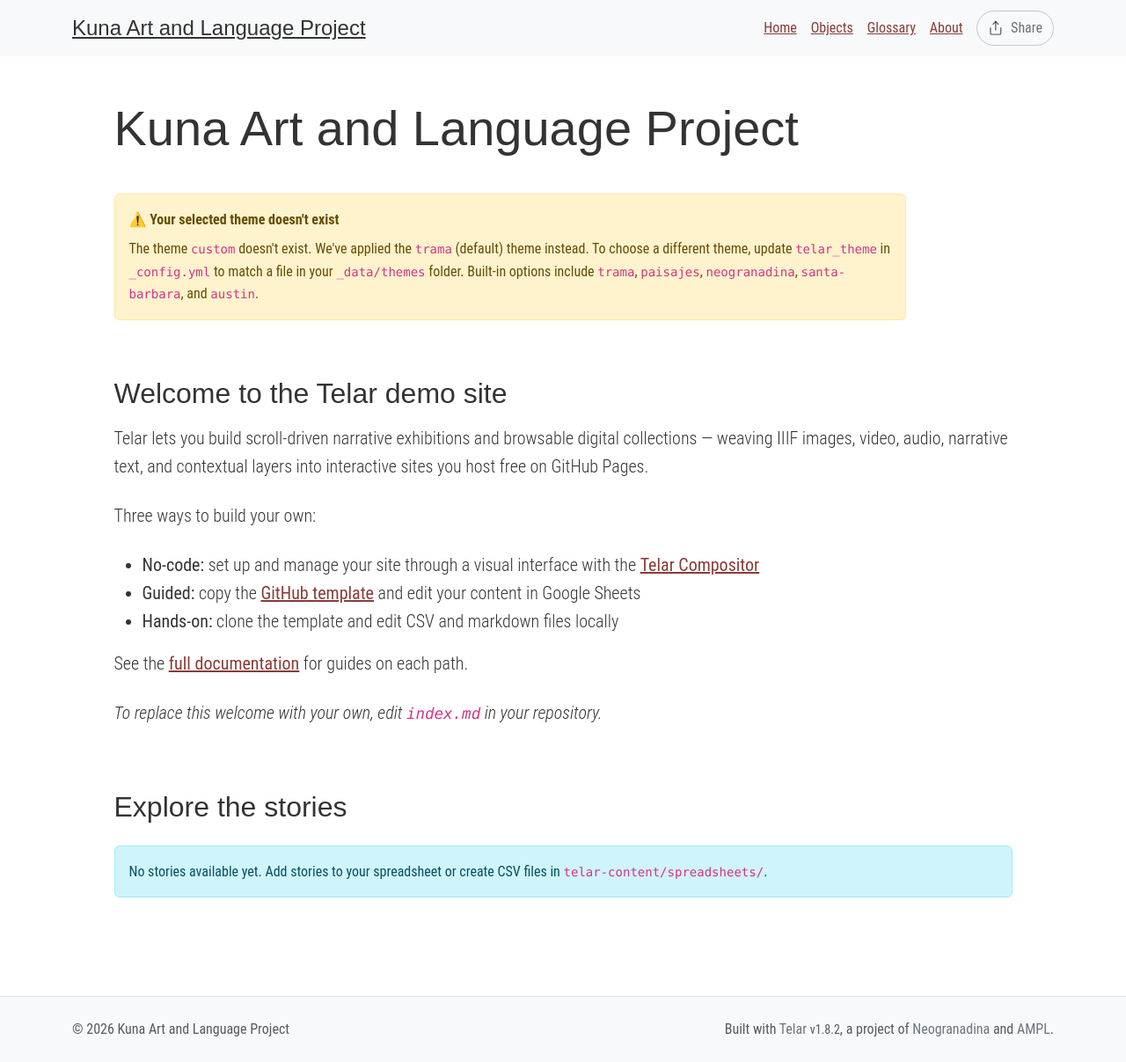
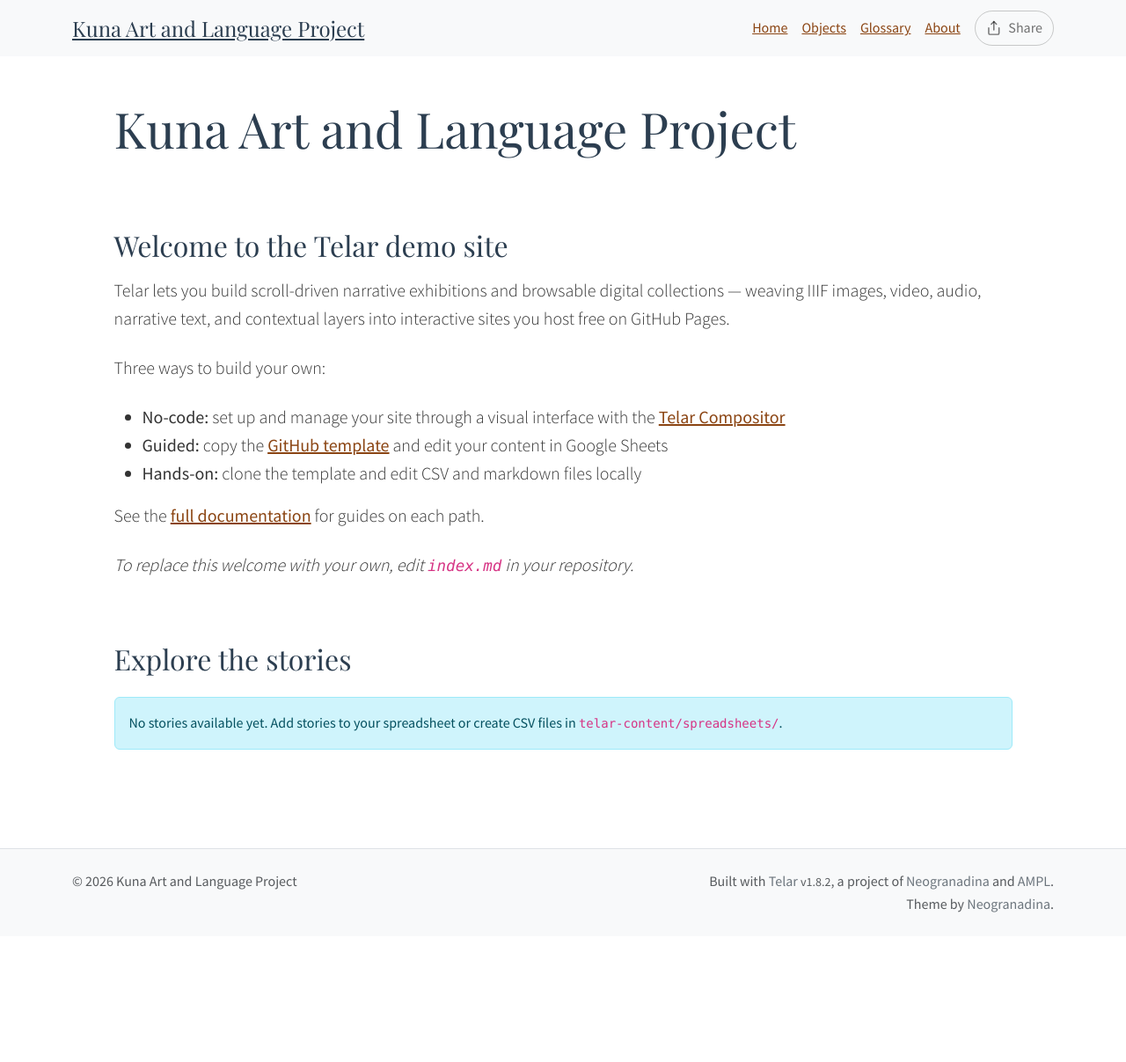
Before and after one commit to kuna-art/telar, a Jekyll site: the page built from index.md, in a window 1280 px wide. Shown: the whole page at 88% size. Built offline with Jekyll 4.4.1, drawn with Linux system fonts in a browser that asks for light colours; after the commit the page ends 1064 px from its top, so only the background shows below that.

Commit message:
Adjusts theme.

```diff
--- a/_config.yml
+++ b/_config.yml
@@ -8,7 +8,7 @@
 baseurl: "/telar"
 author: ""
 email: ""
-telar_theme: "custom" # Options: trama, paisajes, neogranadina, santa-barbara, austin, or custom
+telar_theme: "paisajes" # Options: trama, paisajes, neogranadina, santa-barbara, austin, or custom
 logo: ""
 telar_language: "en" # Options: "en" (English), "es" (Español)
 collection_mode: true # Set to true to show objects first with large thumbnails and stories below with small thumbnails (collection-first homepage)
```
